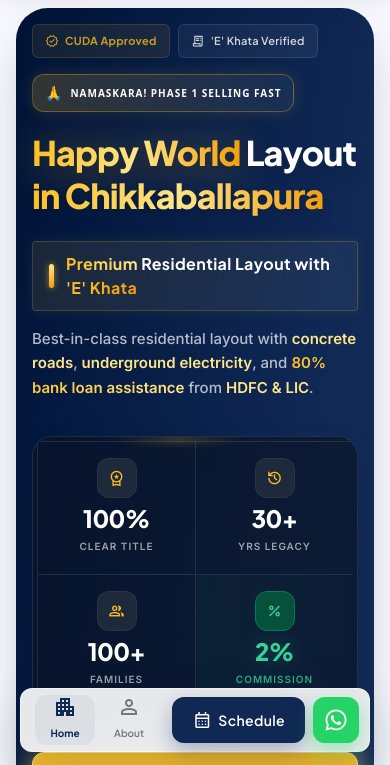
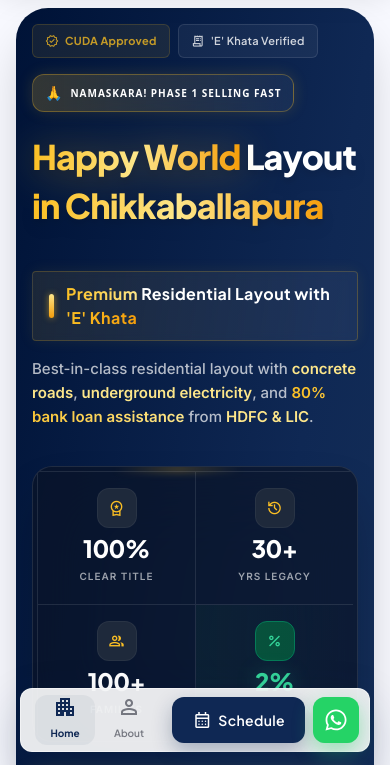
Before and after one commit to shivarealestatein-web/ShivaRealEstate, a website: page index.html in a window 390 px wide. Shown: the part 72-837 px from the top of the page. Drawn offline with nearby package versions, Linux system fonts and the light colour scheme.

Commit message:
fix: adjust typography for Kannada text visibility in mobile view

```diff
--- a/index.html
+++ b/index.html
@@ -93,7 +93,7 @@
                   <span class="font-sans text-[10px] md:text-[12px] font-bold text-white tracking-widest uppercase" data-en="Namaskara! Phase 1 Selling Fast" data-kn="ನಮಸ್ಕಾರ! ಹಂತ 1 ವೇಗವಾಗಿ ಮಾರಾಟವಾಗುತ್ತಿದೆ">Namaskara! Phase 1 Selling Fast</span>
                 </div>
 
-                <h1 class="font-display-hero text-[34px] leading-[1.25] sm:text-[44px] md:text-[56px] lg:text-[68px] font-extrabold tracking-tight text-white drop-shadow-lg py-1 md:py-2"
+                <h1 class="font-display-hero text-[34px] leading-[1.45] md:leading-[1.25] sm:text-[44px] md:text-[56px] lg:text-[68px] font-extrabold tracking-tight text-white drop-shadow-lg pt-1 pb-3 md:py-2 mb-2"
                   data-en-html='<span class="text-transparent bg-clip-text bg-gradient-to-r from-[#FBBF24] via-[#FDE68A] to-[#F59E0B] drop-shadow-[0_2px_20px_rgba(251,191,36,0.4)]">Happy World</span> Layout <span class="text-transparent bg-clip-text bg-gradient-to-r from-[#FBBF24] via-[#FDE68A] to-[#F59E0B]">in Chikkaballapura</span>'
                   data-kn-html='<span class="text-transparent bg-clip-text bg-gradient-to-r from-[#FBBF24] via-[#FDE68A] to-[#F59E0B]">ಚಿಕ್ಕಬಳ್ಳಾಪುರದಲ್ಲಿ</span> <span class="text-transparent bg-clip-text bg-gradient-to-r from-white via-[#FDE68A]/80 to-white/90">ಹ್ಯಾಪಿ ವರ್ಲ್ಡ್ ಲೇಔಟ್</span>'>
                   <span class="text-transparent bg-clip-text bg-gradient-to-r from-[#FBBF24] via-[#FDE68A] to-[#F59E0B] drop-shadow-[0_2px_20px_rgba(251,191,36,0.4)]">Happy World</span> Layout <span class="text-transparent bg-clip-text bg-gradient-to-r from-[#FBBF24] via-[#FDE68A] to-[#F59E0B]">in Chikkaballapura</span>
```
